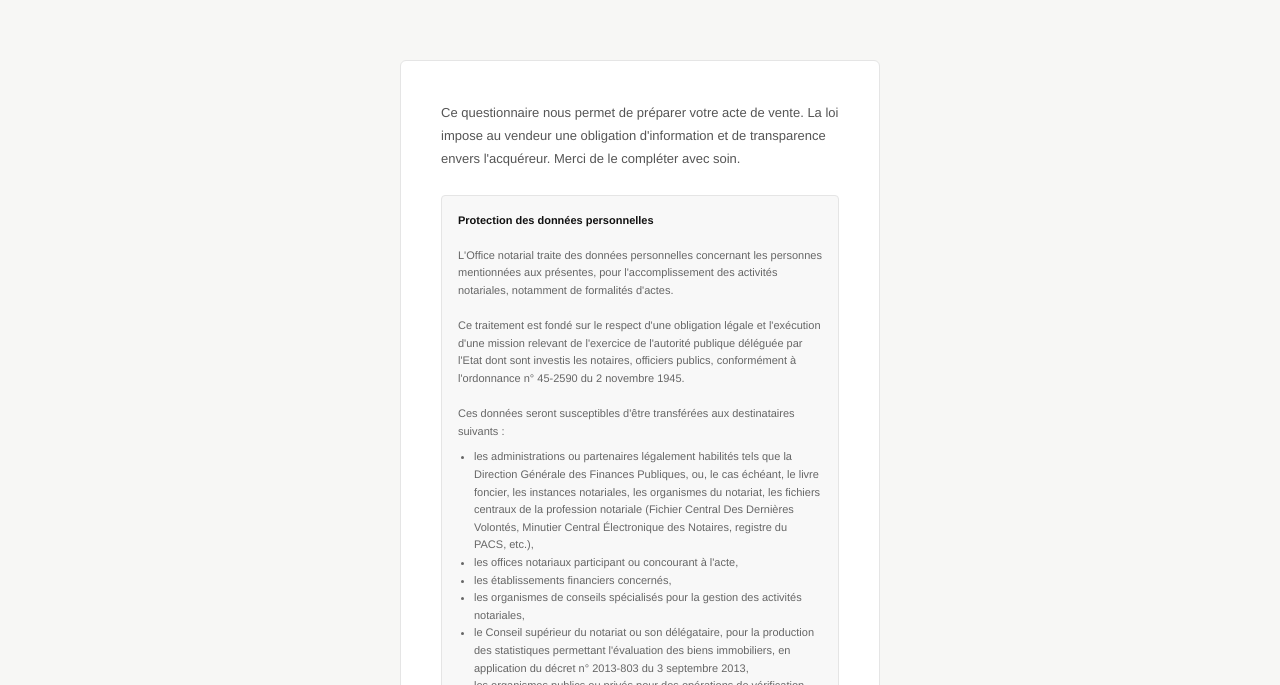
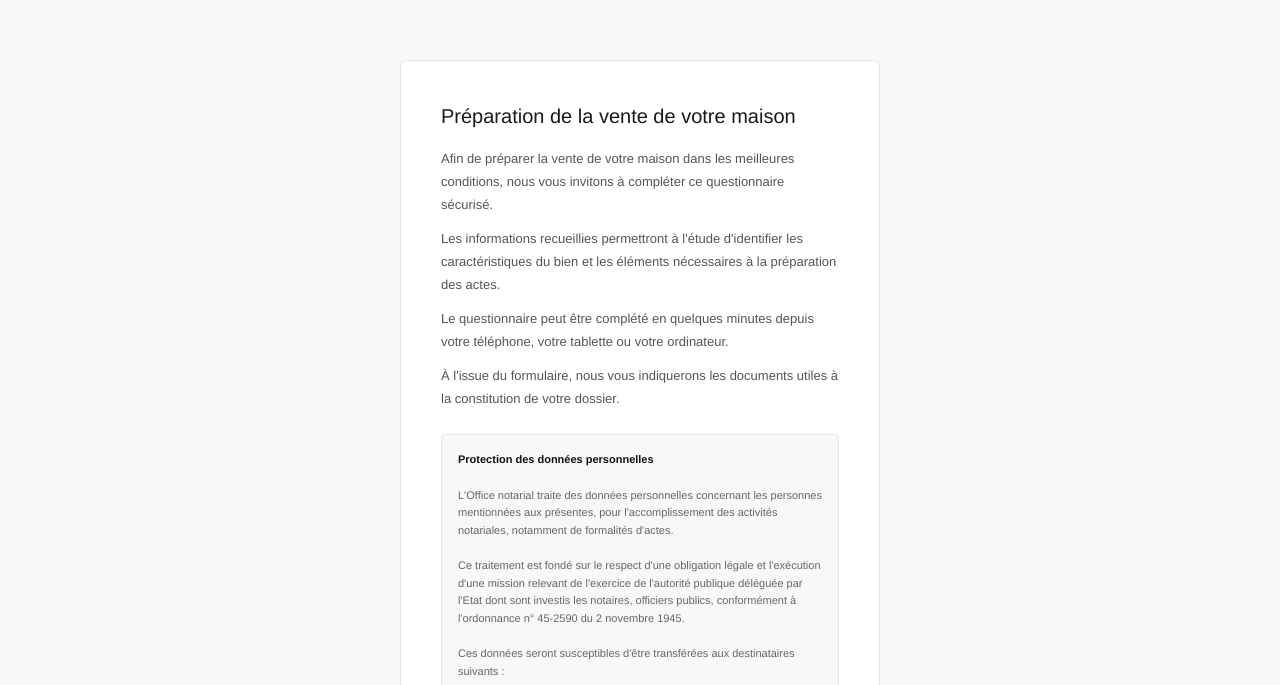
Before and after one commit to gregtago/questionnaire-notaire, a website: page public/vente-maison.html in a window 1280 px wide. Shown: the part 114-799 px from the top of the page. Drawn offline with Linux system fonts and the light colour scheme.

Commit message:
content: texte d'introduction vente-maison

```diff
--- a/public/vente-maison.html
+++ b/public/vente-maison.html
@@ -120,7 +120,11 @@
 <!-- ÉCRAN 0 : RGPD -->
 <div id="sAccueil" class="screen">
   <div class="card">
-    <p style="font-size:13px;color:#555;line-height:1.8;margin-bottom:24px;">Ce questionnaire nous permet de préparer votre acte de vente. La loi impose au vendeur une obligation d'information et de transparence envers l'acquéreur. Merci de le compléter avec soin.</p>
+    <h2 style="font-size:20px;font-weight:400;margin-bottom:16px;color:#1a1a1a;">Préparation de la vente de votre maison</h2>
+    <p style="font-size:13px;color:#555;line-height:1.8;margin-bottom:10px;">Afin de préparer la vente de votre maison dans les meilleures conditions, nous vous invitons à compléter ce questionnaire sécurisé.</p>
+    <p style="font-size:13px;color:#555;line-height:1.8;margin-bottom:10px;">Les informations recueillies permettront à l'étude d'identifier les caractéristiques du bien et les éléments nécessaires à la préparation des actes.</p>
+    <p style="font-size:13px;color:#555;line-height:1.8;margin-bottom:10px;">Le questionnaire peut être complété en quelques minutes depuis votre téléphone, votre tablette ou votre ordinateur.</p>
+    <p style="font-size:13px;color:#555;line-height:1.8;margin-bottom:24px;">À l'issue du formulaire, nous vous indiquerons les documents utiles à la constitution de votre dossier.</p>
     <div class="rgpd-check" id="wrapRgpd">
       <input type="checkbox" id="cbRgpd" onchange="checkRgpd(); this.closest('.rgpd-check').classList.toggle('checked', this.checked)">
       <strong>Protection des données personnelles</strong><br><br>
```
